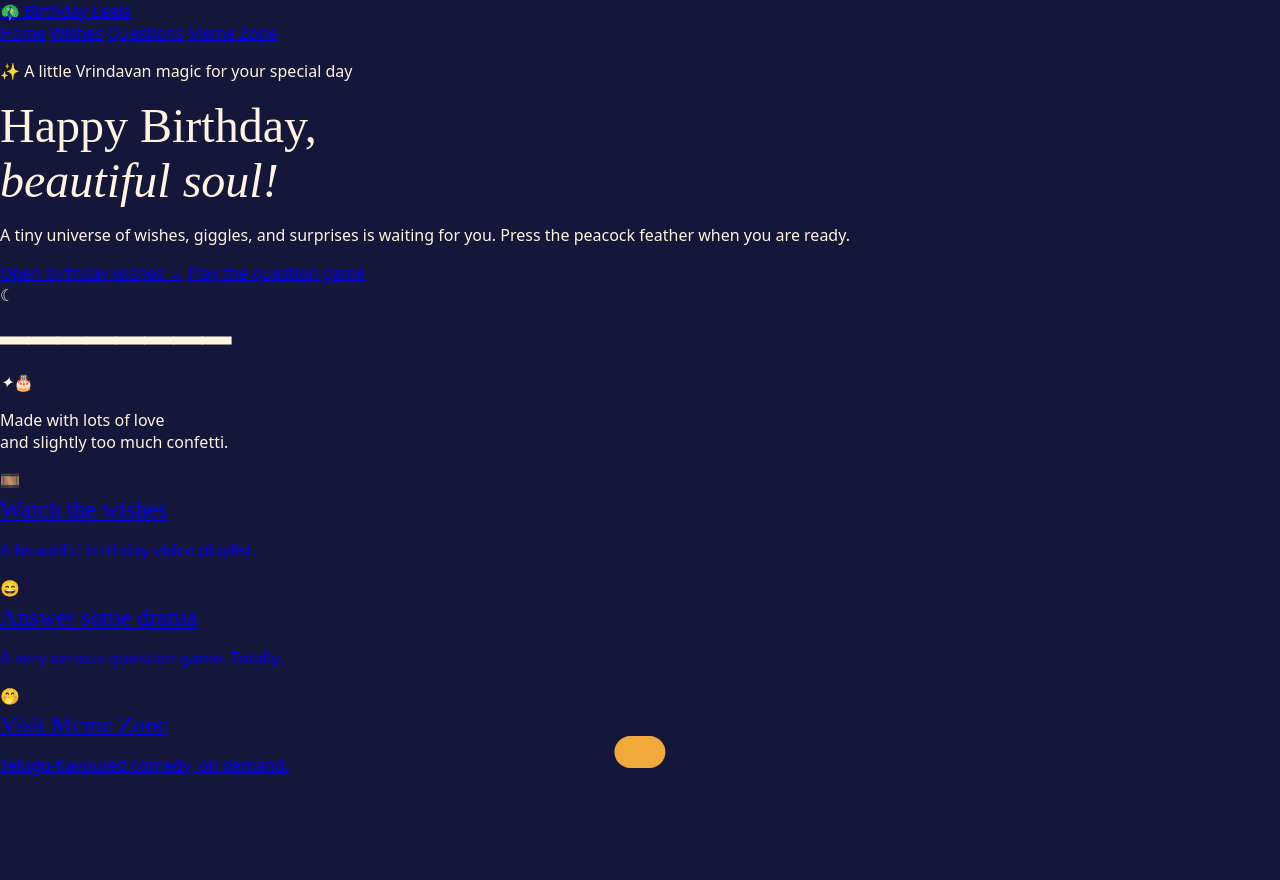
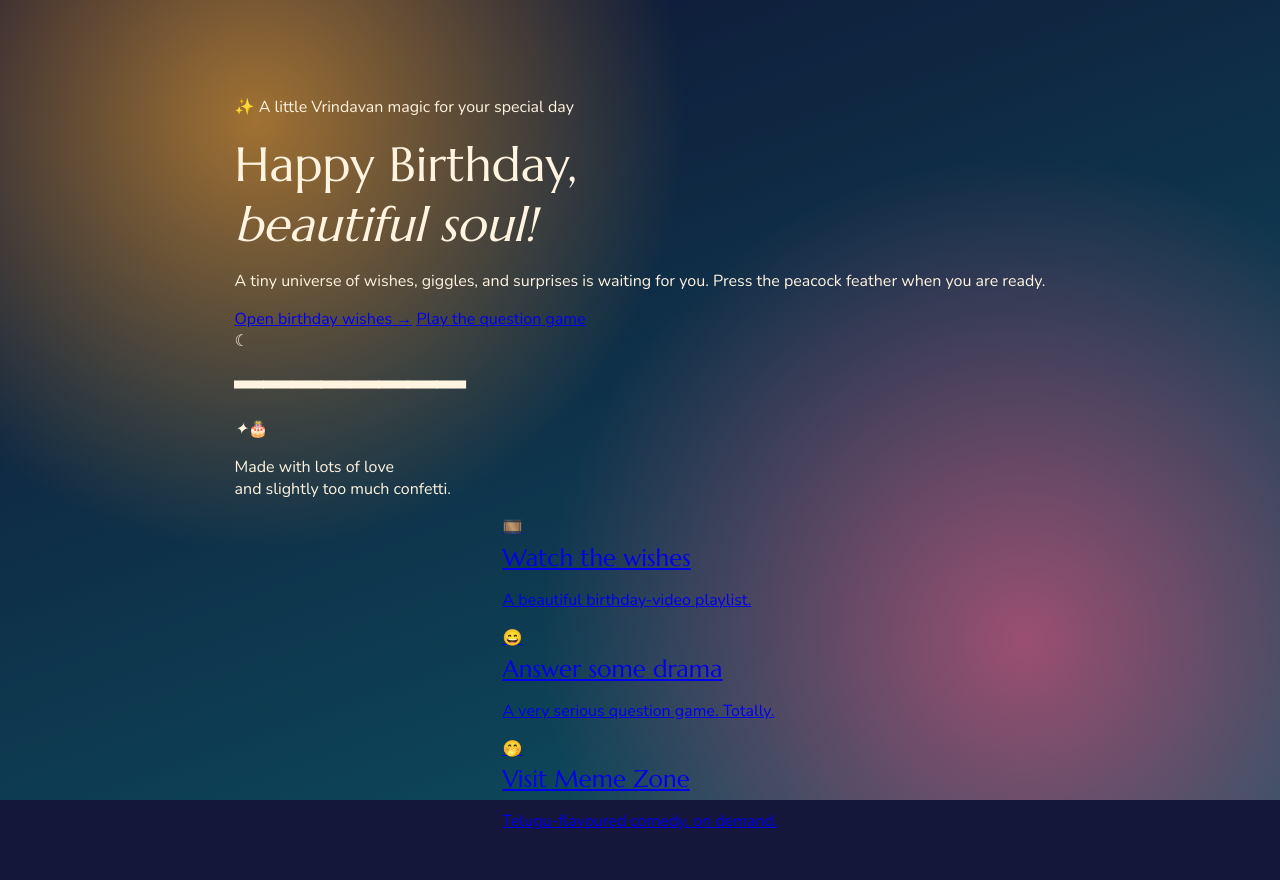
Before and after one commit to chinni-123-157/BDay-Of-Akka, a Flask app: page /celebrate in a window 1280 px wide. Before the commit the page ends 775 px from the top, so only its background shows below. Run offline with Flask 3, Linux system fonts and the light colour scheme; the visitor is signed in with stand-in values (Sample User, id 1); some libraries are stand-ins or nearby versions.

Commit message:
Update base.html for birthday theme changes

```diff
--- a/templates/base.html
+++ b/templates/base.html
@@ -2,29 +2,24 @@
 <html lang="en">
 <head>
 <meta charset="utf-8">
-    <meta name="viewport" content="width=device-width, initial-scale=1">
-    <meta name="theme-color" content="#251048">
-    <title>{% block title %}Birthday Surprise{% endblock %}</title>
+<meta name="viewport" content="width=device-width, initial-scale=1, viewport-fit=cover">
+<title>{% block title %}Happy Birthday{% endblock %}</title>
 <link rel="preconnect" href="https://fonts.googleapis.com">
-    <link rel="preconnect" href="https://fonts.gstatic.com" crossorigin>
-    <link href="https://fonts.googleapis.com/css2?family=Baloo+2:wght@500;600;700;800&family=DM+Sans:wght@400;500;600;700&display=swap" rel="stylesheet">
+<link href="https://fonts.googleapis.com/css2?family=Marcellus&family=Nunito:wght@400;600;800&family=Bangers&family=Comic+Neue:wght@700&display=swap" rel="stylesheet">
 <link rel="stylesheet" href="{{ url_for('static', filename='css/style.css') }}">
 </head>
-  <body class="wallpaper" data-page="{% block page %}{% endblock %}">
-    <div class="wallpaper-layer" aria-hidden="true"></div>
-    <div class="liquid-orbs" aria-hidden="true"><i></i><i></i><i></i><i></i></div>
-    <div class="sparkles" aria-hidden="true"></div>
-    <header class="site-header">
-      <a class="brand" href="{{ url_for('home') }}" aria-label="Birthday home"><span>🦚</span> Birthday Leela</a>
-      <nav aria-label="Main navigation">
-        <a href="{{ url_for('home') }}">Home</a>
+<body class="{% block body_class %}{% endblock %}">
+<div class="wall" id="wallA"></div><div class="wall" id="wallB"></div><div class="veil"></div>
+{% if session.uid %}
+<nav class="glass nav">
   <a href="{{ url_for('wish') }}">Wishes</a>
   <a href="{{ url_for('questions') }}">Questions</a>
-        <a href="{{ url_for('error_page') }}">Meme Zone</a>
+  <span class="grow"></span>
+  <span class="who">{{ session.name }}</span>
+  <a href="{{ url_for('logout') }}">Log out</a>
 </nav>
-    </header>
-    <main class="page-shell">{% block content %}{% endblock %}</main>
-    <div class="toast" role="status" aria-live="polite"></div>
+{% endif %}
+<main class="page">{% block content %}{% endblock %}</main>
 <script src="{{ url_for('static', filename='js/app.js') }}"></script>
 {% block scripts %}{% endblock %}
 </body>
```
Lines whose indentation alone changed are shown as unchanged.
